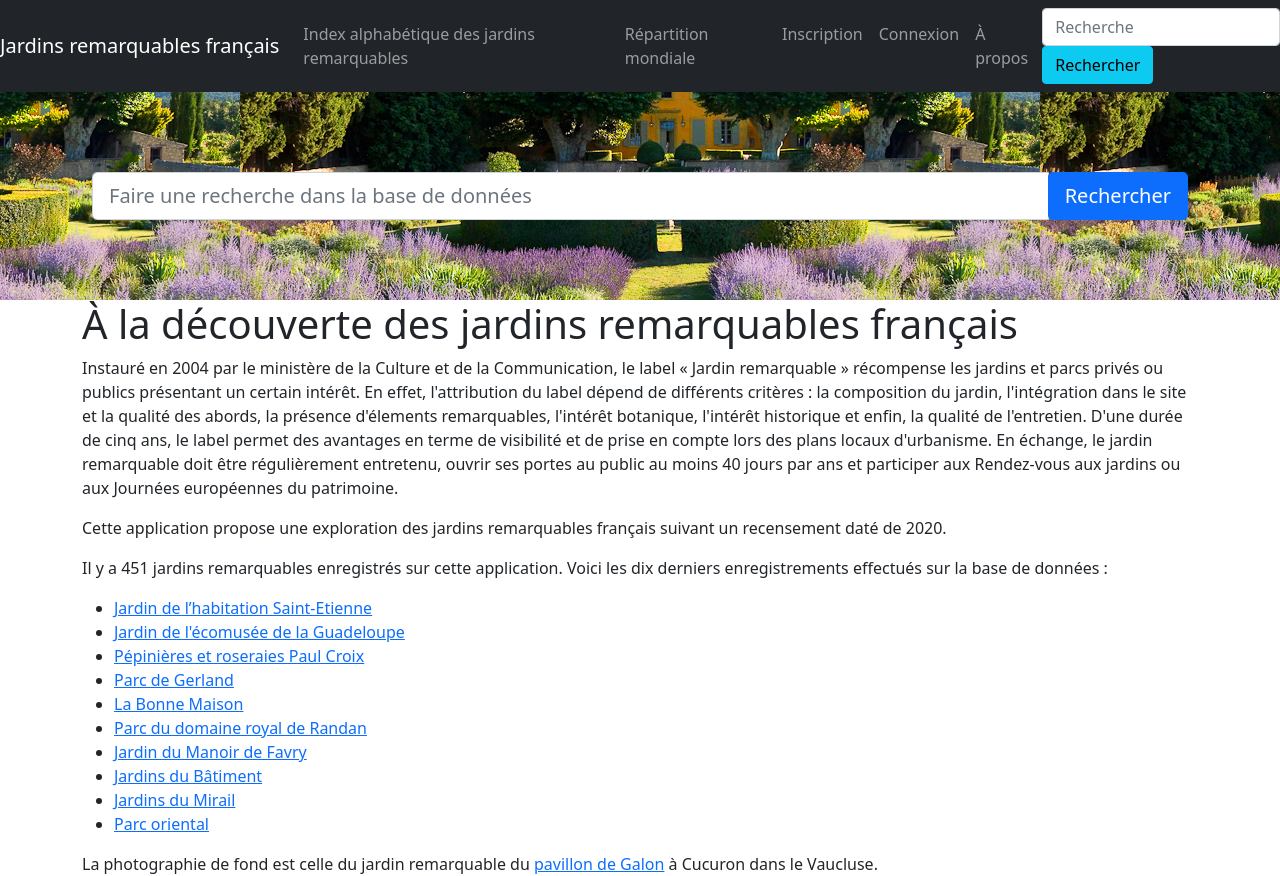
After one commit to leaprs/jardins_remarquables_project, a Flask app: page / in a window 1280 px wide. The commit adds this page. Run offline with Flask 2, Linux system fonts and the light colour scheme; data comes from the database, SQL or seed files in the repository; some libraries are stand-ins or nearby versions.

Commit message:
ajout modifs

```diff
--- /dev/null
+++ b/jardins_remarquables/templates/pages/accueil.html
@@ -0,0 +1,28 @@
+{% extends "conteneur.html" %}
+
+{% block afternav %}
+    {% include "partials/recherche.html" %}
+{%endblock%}
+
+{% block corps %}
+    <h1>À la découverte des jardins remarquables français</h1>
+
+    <p> Instauré en 2004 par le ministère de la Culture et de la Communication, le label « Jardin remarquable » récompense les jardins et parcs privés ou publics présentant un certain intérêt.
+        En effet, l'attribution du label dépend de différents critères : la composition du jardin, l'intégration dans le site et la qualité des abords, la présence d'élements remarquables,
+        l'intérêt botanique, l'intérêt historique et enfin, la qualité de l'entretien. D'une durée de cinq ans, le label permet des avantages en terme de visibilité et de prise en compte
+        lors des plans locaux d'urbanisme. En échange, le jardin remarquable doit être régulièrement entretenu, ouvrir ses portes au public au moins 40 jours par ans et participer aux
+        Rendez-vous aux jardins ou aux Journées européennes du patrimoine. </p>
+    <p>Cette application propose une exploration des jardins remarquables français suivant un recensement daté de 2020.</p>
+
+    {% if tous_jardins %}
+    <p>Il y a {{tous_jardins|length}} jardins remarquables enregistrés sur cette application. Voici les dix derniers enregistrements effectués sur la base de données : </p>
+        <ul>
+            {% for jardin in derniers_jardins %}
+                <li><a href="{{url_for('jardin', id=jardin.id)}}">{{jardin.nom}}</a></li>
+            {% endfor %}
+        </ul>
+    {% else %}
+        <p>La base de données est en cours de constitution.</p>
+    {% endif %}
+<footer>La photographie de fond est celle du jardin remarquable du <a href="/jardin/416" target="_blank">pavillon de Galon</a> à Cucuron dans le Vaucluse.</footer>
+{% endblock %}
--- a/jardins_remarquables/templates/pages/jardin.html
+++ b/jardins_remarquables/templates/pages/jardin.html
@@ -44,6 +44,8 @@
                 <dt>Code postal</dt><dd>{{jardin.code_postal}}</dd>
 
                 <dt>Département</dt><dd>{{jardin.departement}}</dd>
+
+                <dt>Région</dt><dd>{{jardin.region}}</dd>
 
                 <dt>Site web</dt>
                 {% if jardin.site_web%}
```
